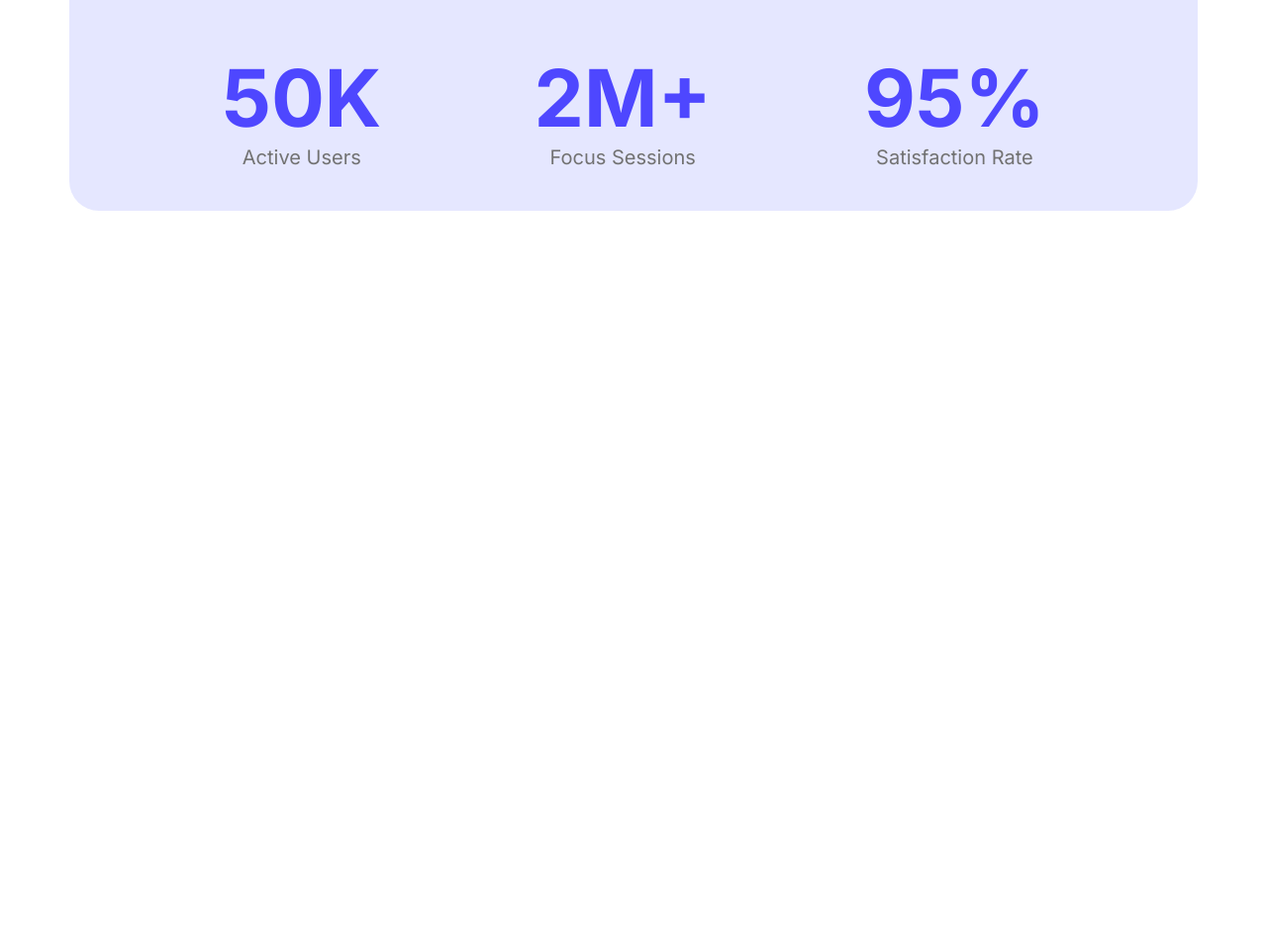
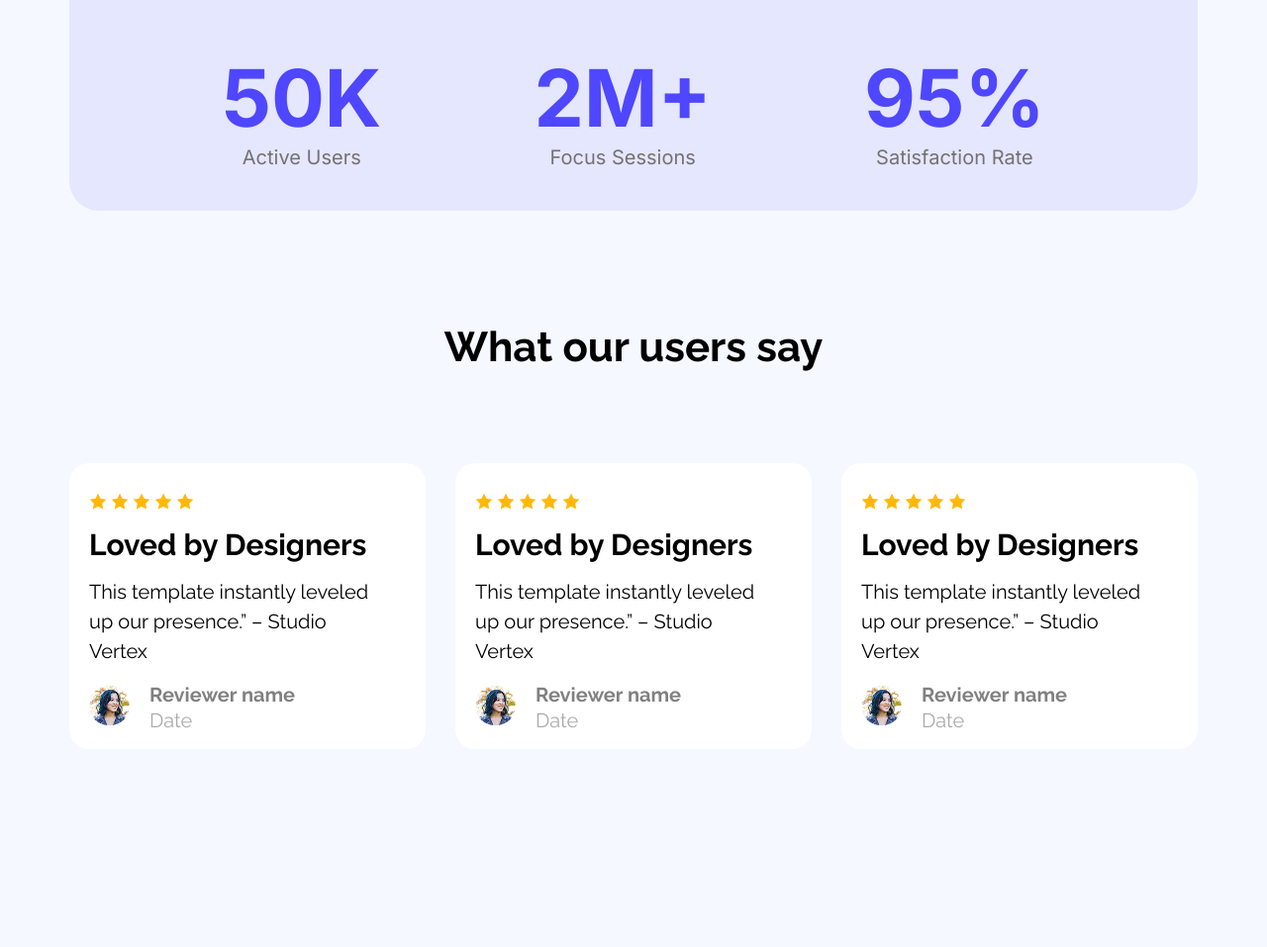
Before and after one commit to MD-Sabbir-Hosain-Rafi99/B12A01-landing-launchpad, a plain HTML site: page index.html in a window 1280 px wide. Shown: the part 1545-2502 px from the top of the page at 99% size. Before the commit the page ends 1879 px from the top, so only its background shows below. Drawn offline with Linux system fonts and the light colour scheme.

Commit message:
What our users say section done

```diff
--- a/css/style.css
+++ b/css/style.css
@@ -201,3 +201,31 @@ nav {
     font-size: 20px;
     color: rgb(114, 114, 114);
 }
+
+
+.usersIconFlex{
+    display: flex;
+    align-items: center;
+    column-gap: 20px;
+}
+.useiconContent h6{
+    margin-bottom: 10px;
+}
+
+.usercard{
+    /* width: 370px; */
+    /* height: 223px; */
+    background-color: white;
+    padding: 30px 50px 20px 20px;
+    border-radius: 20px;
+    margin-bottom: 200px;
+}
+.usericonImg img{
+    border-radius: 20px;
+}
+
+.usersayFlex {
+    display: flex;
+    align-items: center;
+    gap: 30px;
+}
--- a/index.html
+++ b/index.html
@@ -20,7 +20,7 @@
     <!-- Realway Google Font Connection End -->
 </head>
 
-<body>
+<body style="background-color: #F5F8FF;">
     <header>
         <!-- Navbar Section Start -->
         <div class="container">
@@ -67,7 +67,7 @@
         <!-- Action Section End -->
 
         <!-- Productive Users Seaction Start -->
-         <div class="container">
+        <div class="container">
             <section id="productUserSection">
                 <h3>Joined Thousands of Productive Users</h3>
                 <div class="productUserFlex">
@@ -84,10 +84,81 @@
                         <p>Satisfaction Rate</p>
                     </div>
                 </div>
-         </section>
-         </div>
+            </section>
+        </div>
+        <!-- Productive Users Seaction End -->
 
-        <!-- Productive Users Seaction End -->
+        <!-- What our users say start -->
+        <section>
+            <div class="container">
+                <h4
+                    style="text-align: center; margin-bottom: 100px; font-weight: bold; font-size: 42px; font-family: 'Raleway', 'sans-serif';">
+                    What our users say</h4>
+                <div class="usersayFlex">
+                    <div class="usercard">
+                        <div class="icons" style="margin-bottom: 20px;">
+                            <img src="Assets/icon-star.png" alt="icon-star.png">
+                            <img src="Assets/icon-star.png" alt="icon-star.png">
+                            <img src="Assets/icon-star.png" alt="icon-star.png">
+                            <img src="Assets/icon-star.png" alt="icon-star.png">
+                            <img src="Assets/icon-star.png" alt="icon-star.png">
+                        </div>
+                        <h5 style="font-family: 'Raleway', 'sans-serif'; font-size: 30px; margin-bottom: 20px;">Loved by Designers</h5>
+                        <p style="font-family: 'Raleway', 'sans-serif'; font-size:20px; margin-bottom: 20px; line-height: 30px;">This template instantly leveled up our presence.” – Studio Vertex</p>
+                        <div class="usersIconFlex">
+                            <div class="usericonImg">
+                                <img src="Assets/avatar.png" alt="avatar.png">
+                            </div>
+                            <div class="useiconContent">
+                                <h6 style="font-family: 'Raleway', 'sans-serif'; font-size:20px; color: gray;">Reviewer name</h6>
+                                <p style="font-family: 'Raleway', 'sans-serif'; font-size:20px; color: rgb(172, 171, 171);">Date</p>
+                            </div>
+                        </div>
+                    </div>
+                    <div class="usercard">
+                        <div class="icons" style="margin-bottom: 20px;">
+                            <img src="Assets/icon-star.png" alt="icon-star.png">
+                            <img src="Assets/icon-star.png" alt="icon-star.png">
+                            <img src="Assets/icon-star.png" alt="icon-star.png">
+                            <img src="Assets/icon-star.png" alt="icon-star.png">
+                            <img src="Assets/icon-star.png" alt="icon-star.png">
+                        </div>
+                        <h5 style="font-family: 'Raleway', 'sans-serif'; font-size: 30px; margin-bottom: 20px;">Loved by Designers</h5>
+                        <p style="font-family: 'Raleway', 'sans-serif'; font-size:20px; margin-bottom: 20px; line-height: 30px;">This template instantly leveled up our presence.” – Studio Vertex</p>
+                        <div class="usersIconFlex">
+                            <div class="usericonImg">
+                                <img src="Assets/avatar.png" alt="avatar.png">
+                            </div>
+                            <div class="useiconContent">
+                                <h6 style="font-family: 'Raleway', 'sans-serif'; font-size:20px; color: gray;">Reviewer name</h6>
+                                <p style="font-family: 'Raleway', 'sans-serif'; font-size:20px; color: rgb(172, 171, 171);">Date</p>
+                            </div>
+                        </div>
+                    </div>
+                    <div class="usercard">
+                        <div class="icons" style="margin-bottom: 20px;">
+                            <img src="Assets/icon-star.png" alt="icon-star.png">
+                            <img src="Assets/icon-star.png" alt="icon-star.png">
+                            <img src="Assets/icon-star.png" alt="icon-star.png">
+                            <img src="Assets/icon-star.png" alt="icon-star.png">
+                            <img src="Assets/icon-star.png" alt="icon-star.png">
+                        </div>
+                        <h5 style="font-family: 'Raleway', 'sans-serif'; font-size: 30px; margin-bottom: 20px;">Loved by Designers</h5>
+                        <p style="font-family: 'Raleway', 'sans-serif'; font-size:20px; margin-bottom: 20px; line-height: 30px;">This template instantly leveled up our presence.” – Studio Vertex</p>
+                        <div class="usersIconFlex">
+                            <div class="usericonImg">
+                                <img src="Assets/avatar.png" alt="avatar.png">
+                            </div>
+                            <div class="useiconContent">
+                                <h6 style="font-family: 'Raleway', 'sans-serif'; font-size:20px; color: gray;">Reviewer name</h6>
+                                <p style="font-family: 'Raleway', 'sans-serif'; font-size:20px; color: rgb(172, 171, 171);">Date</p>
+                            </div>
+                        </div>
+                    </div>
+                </div>
+            </div>
+        </section>
+        <!-- What our users say end -->
     </main>
     <footer>
 
```
